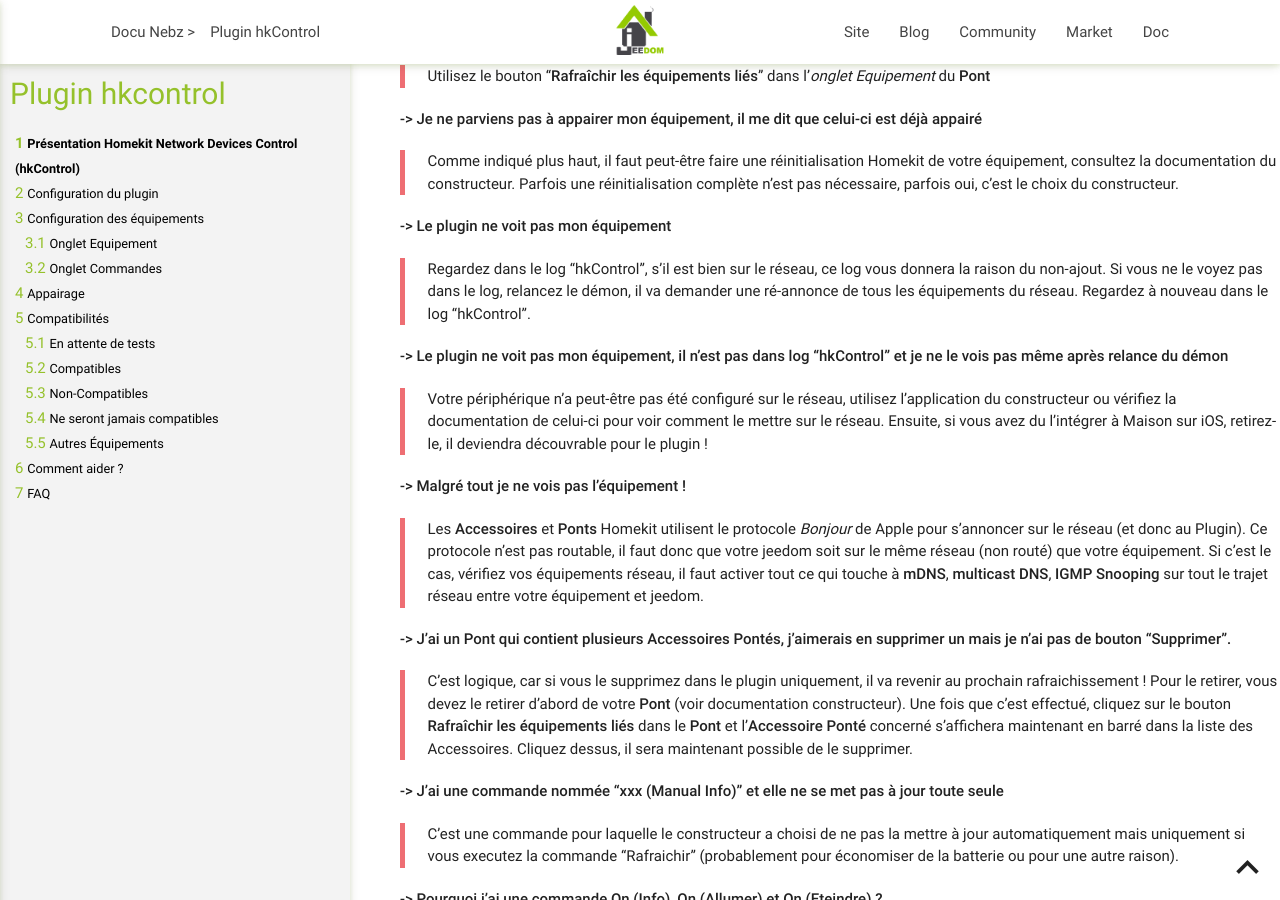
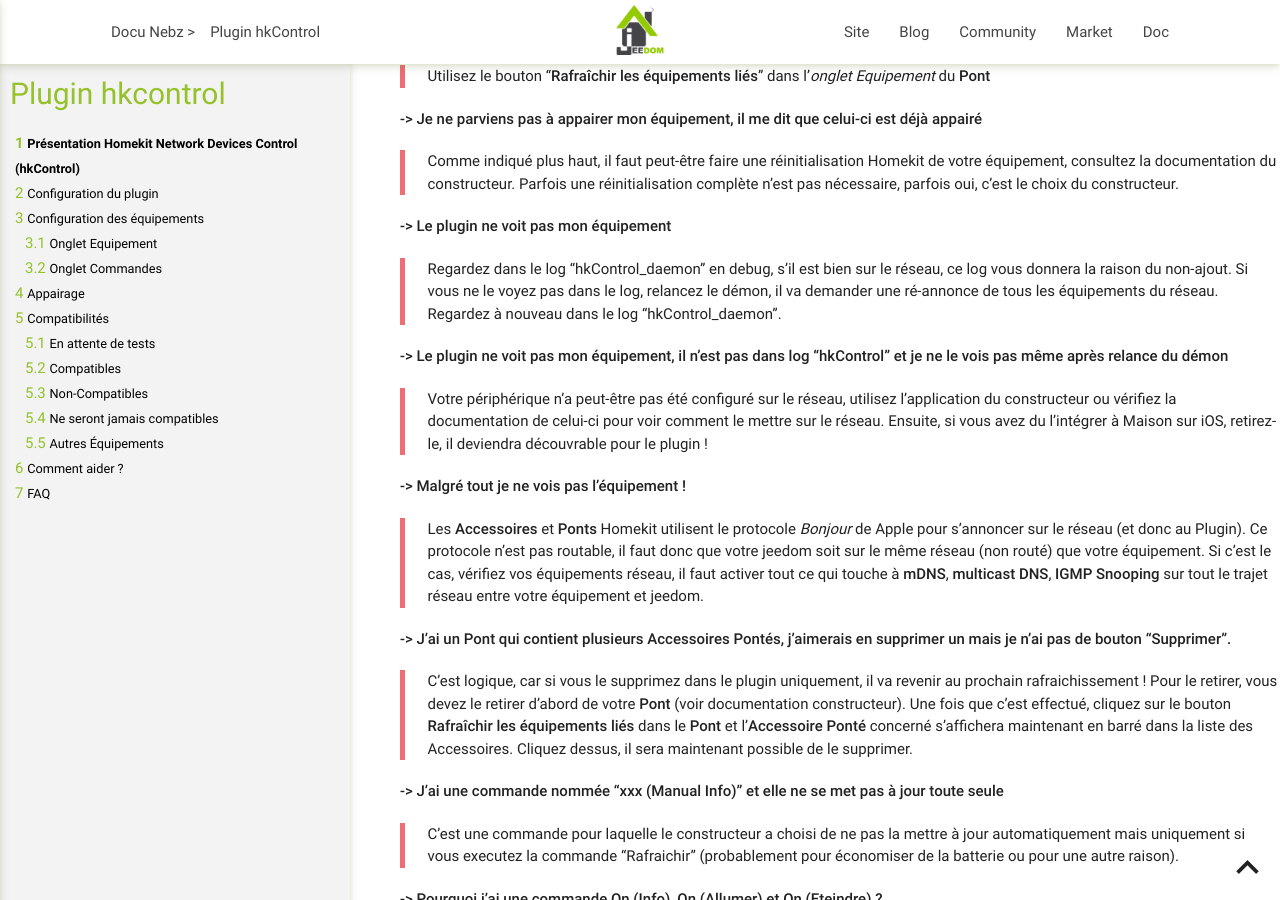
Before and after one commit to NebzHB/jeedom_docs, a Jekyll site: the page built from plugins/hkControl/fr_FR/index.md, in a window 1280 px wide and 900 px high, scrolled down 5700 px. Built offline with Jekyll 4.4.1, drawn with Linux system fonts in a browser that asks for light colours.

Commit message:
Update index.md

```diff
--- a/plugins/hkControl/fr_FR/index.md
+++ b/plugins/hkControl/fr_FR/index.md
@@ -187,7 +187,7 @@
 
 **-> Le plugin ne voit pas mon équipement**
 
->Regardez dans le log "hkControl", s'il est bien sur le réseau, ce log vous donnera la raison du non-ajout.  Si vous ne le voyez pas dans le log, relancez le démon, il va demander une ré-annonce de tous les équipements du réseau.  Regardez à nouveau dans le log "hkControl".
+>Regardez dans le log "hkControl_daemon" en debug, s'il est bien sur le réseau, ce log vous donnera la raison du non-ajout.  Si vous ne le voyez pas dans le log, relancez le démon, il va demander une ré-annonce de tous les équipements du réseau.  Regardez à nouveau dans le log "hkControl_daemon".
 
 **-> Le plugin ne voit pas mon équipement, il n'est pas dans log "hkControl" et je ne le vois pas même après relance du démon**
 
```
